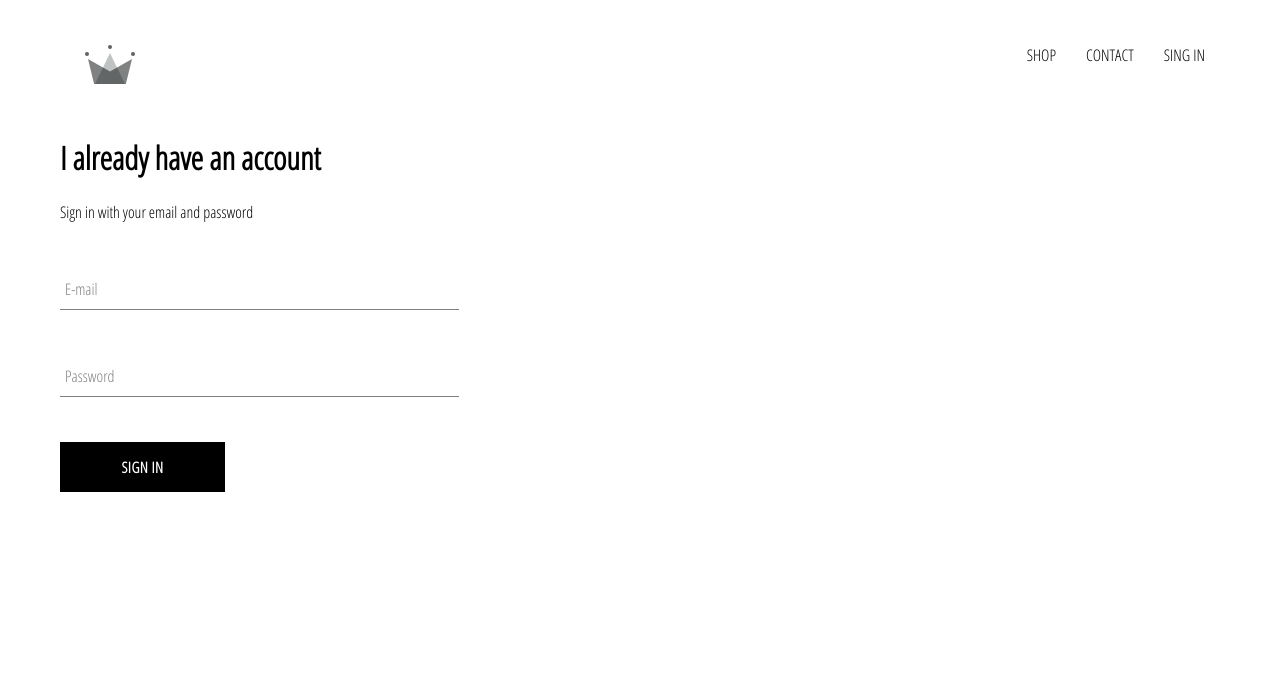
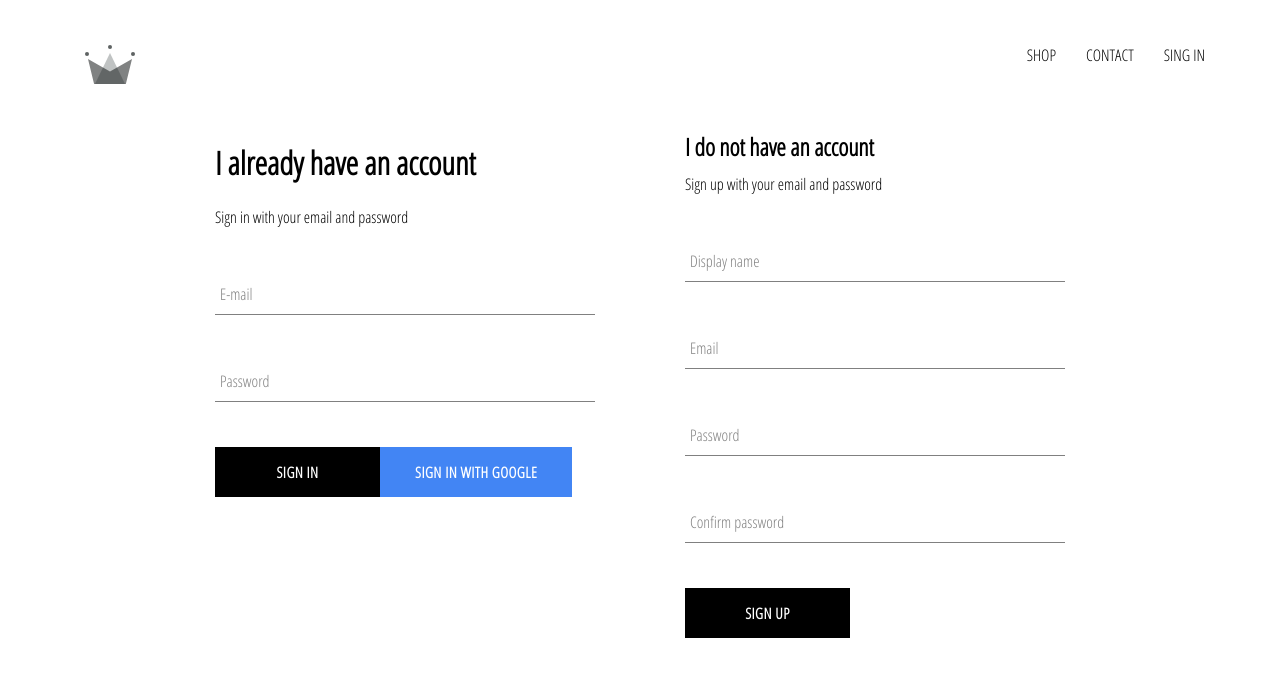
Before and after one commit to juriem/crwn-clothing, a React (Create React App) app: page /sign-in-and-sign-up in a window 1280 px wide. Shown: the top 676 px of the page. Built offline with nearby package versions, Linux system fonts and the light colour scheme; no server answers.

Commit message:
added sign up logic

```diff
--- a/src/App.css
+++ b/src/App.css
@@ -7,3 +7,7 @@ a {
     text-decoration: none;
     color: black;
 }
+
+* {
+    box-sizing: border-box;
+}
--- a/src/App.js
+++ b/src/App.js
@@ -7,20 +7,54 @@ import Header from './components/header/header.component';
 import HomePage from "./pages/homepage/homepage.component";
 import ShopPage from "./pages/shoppage/shoppage.component";
 import SignInAndSignUpPage from "./pages/sign-in-and-sign-up/sign-in-and-sign-up.component";
+import { auth, createUserProfileDocument } from "./firebase/firebase.utils";
 
+class App extends React.Component {
 
-function App() {
+    constructor() {
+        super();
+        this.state = {
+            currentUser: null
+        }
+    }
+
+    unsubscribeFromAuth = null;
+
+    componentDidMount() {
+        this.unsubscribeFromAuth = auth.onAuthStateChanged(async userAuth => {
+            if (userAuth) {
+                const userRef = await createUserProfileDocument(userAuth);
+                userRef.onSnapshot(snapshot => {
+                    this.setState({
+                        currentUser: {
+                            id: snapshot.id,
+                            ...snapshot.data()
+                        }
+                    })
+                })
+            }
+
+            this.setState({currentUser: userAuth})
+        })
+    }
+
+    componentWillUnmount() {
+        this.unsubscribeFromAuth();
+    }
+
+    render() {
         return (
             <Router>
-            <Header/>
+                <Header currentUser={this.state.currentUser}/>
                 <Switch>
                     <Route exact path='/' component={HomePage}/>
                     <Route exact path='/shop' component={ShopPage}/>
-                <Route exact path='/sign-in-and-sign-up' component={SignInAndSignUpPage} />
+                    <Route exact path='/sign-in-and-sign-up' component={SignInAndSignUpPage}/>
                 </Switch>
             </Router>
 
         );
     }
+}
 
 export default App;
--- a/src/components/custom-button/custom-button.component.jsx
+++ b/src/components/custom-button/custom-button.component.jsx
@@ -1,10 +1,15 @@
 import React from 'react';
 import './custom-button.styles.scss'
 
-const CustomButton = ({ children, ...props}) => (
-    <button className='custom-button' {...props}>
-        {children}
-    </button>
-);
+const CustomButton = ({ children, className, ...props}) => {
+
+
+
+    return (
+        <button className={`${className} custom-button`} {...props}>
+            {children}
+        </button>
+    );
+};
 
 export default CustomButton;
--- a/src/components/header/header.component.jsx
+++ b/src/components/header/header.component.jsx
@@ -1,19 +1,26 @@
 import React from 'react';
-import {Link} from 'react-router-dom';
+import { Link } from 'react-router-dom';
+import { auth } from "../../firebase/firebase.utils";
 import { ReactComponent as Logo } from "../../assets/crown.svg";
 import './header.styles.scss';
 
-const Header = () => (
+const Header = ({ currentUser }) => (
     <div className='header'>
 
         <Link className='logo-container' to="/">
-            <Logo className='logo' />
+            <Logo className='logo'/>
         </Link>
 
         <div className='options'>
             <Link className='option' to='/shop'>SHOP</Link>
             <Link className='option' to='/shop'>CONTACT</Link>
-            <Link className='option' to='/sign-in-and-sign-up'>SING IN</Link>
+            {
+                currentUser ?
+                    <div className='option' onClick={() => auth.signOut()}>SIGN OUT</div>
+                    :
+                    <Link className='option' to='/sign-in-and-sign-up'>SING IN</Link>
+            }
+
         </div>
     </div>
 );
--- a/src/components/header/header.styles.scss
+++ b/src/components/header/header.styles.scss
@@ -20,6 +20,7 @@
 
     .option {
       padding: 10px 15px;
+      cursor: pointer;
     }
   }
 }
--- a/src/components/sign-in/sign-in.component.jsx
+++ b/src/components/sign-in/sign-in.component.jsx
@@ -2,6 +2,7 @@ import React from 'react';
 import './sign-in.styles.scss';
 import FormInput from "../form-input/form-input.component";
 import CustomButton from "../custom-button/custom-button.component";
+import { signInWithGoogle } from "../../firebase/firebase.utils";
 
 class SignIn extends React.Component {
     constructor(props) {
@@ -31,7 +32,6 @@ class SignIn extends React.Component {
     };
 
     render() {
-
         return (
             <div className='sign-in'>
                 <h1>I already have an account</h1>
@@ -52,6 +52,7 @@ class SignIn extends React.Component {
                         label='Password'
                         handleChange={this.handleChange}/>
                     <CustomButton type="submit">Sign In</CustomButton>
+                    <CustomButton className='google-sign-in' onClick={signInWithGoogle}>Sign In with Google</CustomButton>
                 </form>
             </div>
         )
--- a/src/components/sign-in/sign-in.styles.scss
+++ b/src/components/sign-in/sign-in.styles.scss
@@ -1,5 +1,5 @@
 .sign-in {
-  width: 30vw;
+  width: 380px;
   display: flex;
   flex-direction: column;
 
@@ -7,3 +7,13 @@
     margin: 10px 0;
   }
 }
+
+.google-sign-in {
+  background-color: #4285f4 !important;
+  color: white !important;
+
+  &:hover {
+    background-color: #357ae8 !important;
+    border: none !important;
+  }
+}
--- /dev/null
+++ b/src/components/sign-up/sign-up.component.jsx
@@ -0,0 +1,94 @@
+import React from 'react';
+import './sign-up.styles.scss';
+import FormInput from "../form-input/form-input.component";
+import CustomButton from "../custom-button/custom-button.component";
+import { auth, createUserProfileDocument } from "../../firebase/firebase.utils";
+
+class SignUp extends React.Component {
+    constructor(props) {
+        super(props);
+
+        this.state = {
+            displayName: '',
+            email: '',
+            password: '',
+            confirmPassword: ''
+        }
+    }
+
+    handleChange = event => {
+        const { name, value } = event.target;
+        this.setState({
+            [name]: value
+        })
+    };
+
+    handleSubmit = async event => {
+        event.preventDefault();
+        const {displayName, email, password, confirmPassword} = this.state;
+        if (password !== confirmPassword) {
+            alert("Passwords don't match");
+            return;
+        }
+
+        try {
+            const { user } = await auth.createUserWithEmailAndPassword(email, password);
+            await  createUserProfileDocument(user, { displayName });
+            this.setState({
+                displayName: '',
+                email: '',
+                password: '',
+                confirmPassword: ''
+            })
+        }catch ( error ) {
+            console.log('error create new user', error.message);
+        }
+    };
+
+    render() {
+
+        const {displayName, email, password, confirmPassword} = this.state;
+
+        return (
+            <div className='sign-up'>
+                <h2 className='title'>I do not have an account</h2>
+                <span>Sign up with your email and password</span>
+                <form className='sign-up-form' onSubmit={this.handleSubmit}>
+                    <FormInput
+                        type='text'
+                        name='displayName'
+                        label='Display name'
+                        value={displayName}
+                        handleChange={this.handleChange}
+                        required
+                    />
+                    <FormInput type='email'
+                               name='email'
+                               label='Email'
+                               value={email}
+                               handleChange={this.handleChange}
+                               required
+                    />
+                    <FormInput type='password'
+                        name='password'
+                               label='Password'
+                               value={password}
+                               handleChange={this.handleChange}
+                               required
+                    />
+                    <FormInput type='password'
+                               name='confirmPassword'
+                               label='Confirm password'
+                               value={confirmPassword}
+                               handleChange={this.handleChange}
+                               required
+                    />
+
+                    <CustomButton type='submit'>Sign Up</CustomButton>
+                </form>
+            </div>
+        )
+    }
+}
+
+export default SignUp;
--- /dev/null
+++ b/src/components/sign-up/sign-up.styles.scss
@@ -0,0 +1,9 @@
+.sign-up {
+  display: flex;
+  flex-direction: column;
+  width: 380px;
+
+  .title {
+    margin: 10px 0;
+  }
+}
--- a/src/firebase/firebase.utils.js
+++ b/src/firebase/firebase.utils.js
@@ -3,14 +3,42 @@ import 'firebase/firestore';
 import 'firebase/auth';
 
 const config = {
-    apiKey: "AIzaSyD_XE9GcEsNgK8zCGbQsuX-XqlvTm6f7zE",
-    authDomain: "crnw-db.firebaseapp.com",
-    databaseURL: "https://crnw-db.firebaseio.com",
-    projectId: "crnw-db",
-    storageBucket: "crnw-db.appspot.com",
-    messagingSenderId: "813343823352",
-    appId: "1:813343823352:web:cc631f477d291b8a39b20d",
-    measurementId: "G-CK4V9TPRKQ"
+    apiKey: "AIzaSyCqJVjxxBNCSaWkQ6UUEorhpNx2tY92lQs",
+    authDomain: "crwn-db-eed4b.firebaseapp.com",
+    databaseURL: "https://crwn-db-eed4b.firebaseio.com",
+    projectId: "crwn-db-eed4b",
+    storageBucket: "crwn-db-eed4b.appspot.com",
+    messagingSenderId: "193116134925",
+    appId: "1:193116134925:web:7d1ad7368b6f9631ddbf44"
+};
+
+/**
+ *
+ * @param userAuth
+ * @param additionalData
+ * @returns {Promise<void>}
+ */
+export const createUserProfileDocument = async (userAuth, additionalData) => {
+   if (!userAuth) return;
+   const userRef = firestore.doc(`users/${userAuth.uid}`);
+   const snapShoot = await  userRef.get();
+   if (!snapShoot.exists) {
+        const { displayName, email} = userAuth;
+        const createdAt = new Date();
+
+        try {
+            await userRef.set({
+                displayName,
+                email,
+                createdAt,
+                ...additionalData
+            })
+        } catch ( e ) {
+            console.log('error creating user', e.message)
+        }
+   }
+
+   return userRef;
 };
 
 firebase.initializeApp(config);
--- a/src/pages/sign-in-and-sign-up/sign-in-and-sign-up.component.jsx
+++ b/src/pages/sign-in-and-sign-up/sign-in-and-sign-up.component.jsx
@@ -3,10 +3,12 @@ import React from 'react';
 import './sign-in-and-sign-up.styles.scss';
 
 import SignIn from "../../components/sign-in/sign-in.component";
+import SignUp from "../../components/sign-up/sign-up.component";
 
 const SignInAndSignUpPage = () => (
     <div className='sign-in-and-sign-up'>
         <SignIn />
+        <SignUp />
     </div>
 );
 
--- a/src/pages/sign-in-and-sign-up/sign-in-and-sign-up.styles.scss
+++ b/src/pages/sign-in-and-sign-up/sign-in-and-sign-up.styles.scss
@@ -0,0 +1,6 @@
+.sign-in-and-sign-up {
+  width: 850px;
+  display: flex;
+  justify-content: space-between;
+  margin: 30px auto;
+}
```
Lines whose indentation alone changed are shown as unchanged.
